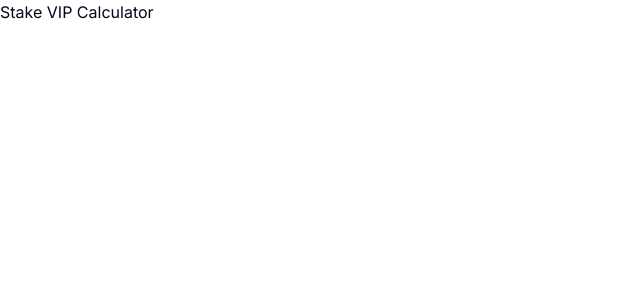
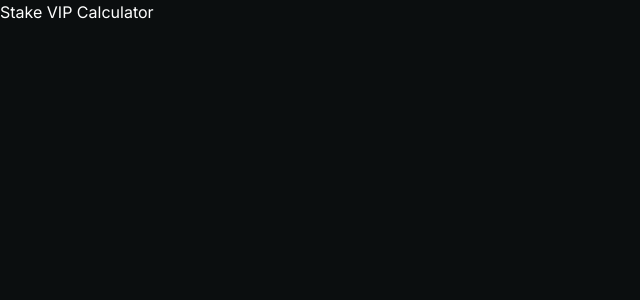
Before and after one commit to narandza/stake-vip-progress-calculator, a Next.js app: page / in a window 1280 px wide. Shown: the top 300 px of the page, without its empty margins (0-640 px from the left). Built offline with nearby package versions, Linux system fonts and the light colour scheme.

Commit message:
change background

```diff
--- a/src/app/globals.css
+++ b/src/app/globals.css
@@ -83,6 +83,9 @@ body {
   font-family: var(--font-inter);
   -webkit-font-smoothing: antialiased;
   -moz-osx-font-smoothing: grayscale;
+
+  background-color: #0b0e0f;
+  color: #ffffff; /* ensure text is readable */
 }
 
 .dark {
```
